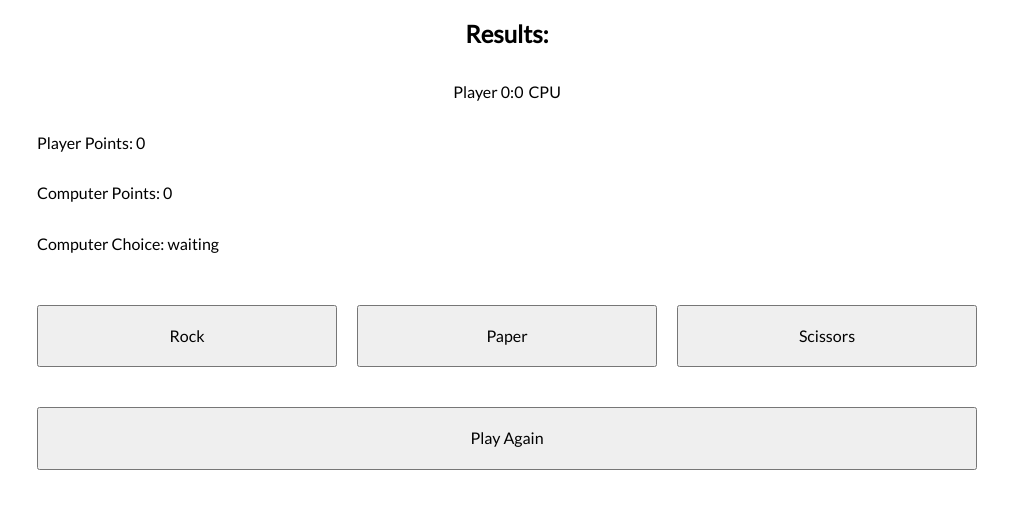
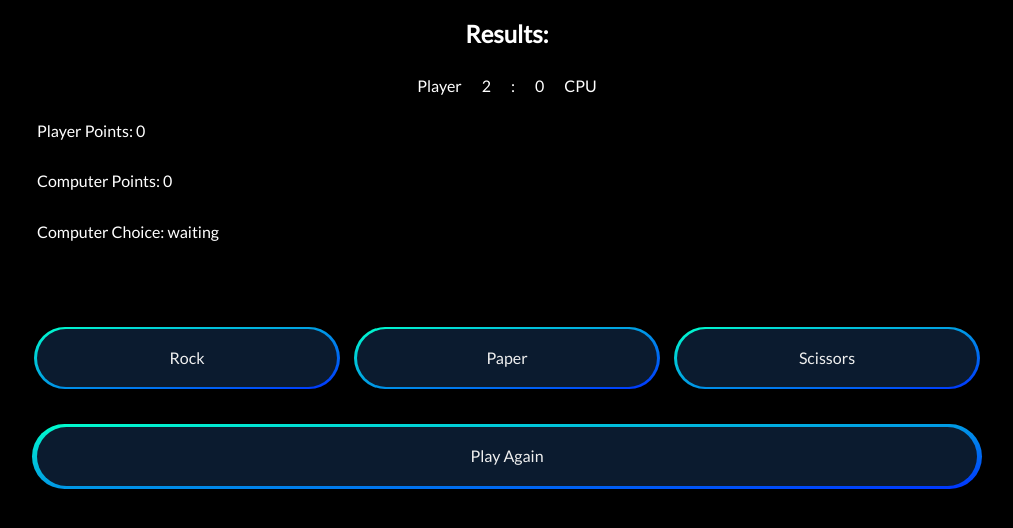
Before and after one commit to Krystian22FrontEnd/rock-paper-scissors-reactVite, a React (Vite) app: page / in a window 1280 px wide. Shown: the top 528 px of the page, without its empty margins (133-1146 px from the left). Built offline with nearby package versions, Linux system fonts and the light colour scheme.

Commit message:
added new styling to the whole app. New look for buttons, added components for lose and win

```diff
--- a/src/Game/script.tsx
+++ b/src/Game/script.tsx
@@ -1,28 +1,33 @@
 import { useEffect, useState } from "react";
 import { getComputerChoice } from "./getComputerChoice";
 import {
+  BigButton,
+  BigWrapper,
   Button,
   ButtonWrapper,
   Header,
+  PointsParagraph,
   ResultsWrapper,
   Span,
   TieParagraph,
   Wrapper,
 } from "./styled";
+import { WinnerScreen } from "../WinnerScreen";
+import { LoserScreen } from "../LoserScreen";
 
 export const Game = () => {
   const [humanChoice, setHumanChoice] = useState<string>("");
   const [computerChoice, setComputerChoice] = useState<string>("waiting");
   const [playerScore, setPlayerScore] = useState<number>(0);
   const [computerScore, setComputerScore] = useState<number>(0);
-  const [playerWins, setPlayerWins] = useState<number>(0);
+  const [playerWins, setPlayerWins] = useState<number>(2);
   const [computerWins, setComputerWins] = useState<number>(0);
 
   useEffect(() => {
     if (playerWins === 3) {
-      alert("GAME WON BY PLAYER!");
+      return;
     } else if (computerWins === 3) {
-      alert("GAME WON BY CPU!");
+      return;
     }
   }, [playerWins, computerWins]);
 
@@ -61,7 +66,6 @@ export const Game = () => {
   const resetRound = () => {
     setPlayerScore(0);
     setComputerScore(0);
-    setComputerChoice("");
   };
 
   const resetGame = () => {
@@ -70,18 +74,23 @@ export const Game = () => {
   };
 
   return (
+    <BigWrapper>
+      {playerWins === 3 ? (
+        <WinnerScreen />
+      ) : computerWins === 3 ? (
+        <LoserScreen />
+      ) : (
         <>
           <Header>Results:</Header>
           <ResultsWrapper>
-        <p>
-          Player {playerWins}:{computerWins}
-          <Span>CPU</Span>
-        </p>
+            <Span> Player</Span>
+            <Span>{playerWins}</Span> <Span>:</Span> <Span>{computerWins}</Span>
+            <Span> CPU</Span>
           </ResultsWrapper>
           <Wrapper>
-        <p>Player Points: {playerScore}</p>
-        <p>Computer Points: {computerScore}</p>
-        <p>Computer Choice: {computerChoice}</p>
+            <PointsParagraph>Player Points: {playerScore}</PointsParagraph>
+            <PointsParagraph>Computer Points: {computerScore}</PointsParagraph>
+            <PointsParagraph>Computer Choice: {computerChoice}</PointsParagraph>
           </Wrapper>
           <TieParagraph>
             {humanChoice === computerChoice ? "Tie" : ""}
@@ -91,16 +100,18 @@ export const Game = () => {
             <Button onClick={() => playRound("paper")}>Paper</Button>
             <Button onClick={() => playRound("scissors")}>Scissors</Button>
           </ButtonWrapper>
+        </>
+      )}
       <ButtonWrapper>
-        <Button
+        <BigButton
           onClick={() => {
             resetRound();
             resetGame();
           }}
         >
           Play Again
-        </Button>
+        </BigButton>
       </ButtonWrapper>
-    </>
+    </BigWrapper>
   );
 };
--- a/src/Game/styled.ts
+++ b/src/Game/styled.ts
@@ -1,18 +1,23 @@
 import styled from "styled-components";
 
-export const Header = styled.h2`
-text-align: center;
+export const BigWrapper = styled.div`
+
 `
 
+export const Header = styled.h2`
+  text-align: center;
+  color: white;
+`;
+
 export const ResultsWrapper = styled.div`
-display: flex;
-flex-wrap: nowrap;
-justify-content: center;
-`
+  display: flex;
+  justify-content: center;
+`;
 
 export const Span = styled.span`
-padding-left: 5px;
-`
+  color: white;
+  padding: 10px;
+`;
 
 export const Wrapper = styled.div`
   display: flex;
@@ -20,9 +25,15 @@ export const Wrapper = styled.div`
   padding-left: 30px;
 `;
 
+export const PointsParagraph = styled.p`
+  color: white;
+`;
+
 export const TieParagraph = styled.p`
-text-align: center;
-`
+  text-align: center;
+  color: white;
+  min-height: 20px;
+`;
 
 export const ButtonWrapper = styled.div`
   display: flex;
@@ -34,4 +45,39 @@ export const Button = styled.button`
   padding: 20px;
   margin: 0 10px;
   width: 100%;
+  background-color: #0b1b2f;
+  border: none;
+  border-radius: 1000px;
+  color: #f0f0f0;
+  position: relative;
+  display: flex;
+  justify-content: center;
+  align-items: center;
+
+  &::after {
+    content: "";
+    position: absolute;
+    height: 107%;
+    width: 102%;
+    border-radius: 1000px;
+    background-image: linear-gradient(
+      to bottom right,
+      #00ffcc,
+      #0033ff
+    );
+    z-index: -1;
+  }
+
+  &:hover {
+    z-index: 0;
+    box-shadow: 40px 0 100px #00ffccc2, -40px 0 100px #0033ffc4;
+    cursor: pointer;
+  }
 `;
+
+export const BigButton = styled(Button)`
+  &::after {
+    height: 110%;
+    width: 101%;
+  }
+`;
--- a/src/GlobalStyle.ts
+++ b/src/GlobalStyle.ts
@@ -11,5 +11,6 @@ html {
 
 body {
   font-family: "Lato", sans-serif;
+background-color: ${({theme}) => theme.color.black}
 }
 `;
--- /dev/null
+++ b/src/LoserScreen/index.tsx
@@ -0,0 +1,9 @@
+import { Wrapper } from "../WinnerScreen/styled"
+
+export const LoserScreen = () => {
+    return (
+            <Wrapper>
+              <p>YOU LOSE!!!!!!!</p>
+            </Wrapper>
+    )
+}
--- /dev/null
+++ b/src/WinnerScreen/index.tsx
@@ -0,0 +1,10 @@
+import { Wrapper } from "./styled";
+
+export const WinnerScreen = () => {
+  return (
+    <Wrapper>
+      <p>WE HAVE A WINNER!!!!!!!</p>
+      <p>Congratulations!!!</p>
+    </Wrapper>
+  );
+};
--- /dev/null
+++ b/src/WinnerScreen/styled.ts
@@ -0,0 +1,15 @@
+import styled from "styled-components";
+
+export const Wrapper = styled.div`
+  display: flex;
+  justify-content: center;
+  align-items: center;
+  flex-direction: column;
+  background-color: black;
+  height: 50vh;
+  color: white;
+  font-size: 30px;
+  border: 5px solid white;
+  box-shadow: 16px 16px 20px 9px rgba(60, 219, 247, 1);
+  margin: 50px 0;
+`;
--- a/src/theme.ts
+++ b/src/theme.ts
@@ -1,5 +1,7 @@
 export const theme = {
-    color: {
-        white: "#00000"
-    }
-}
+  color: {
+    black: "hsl(0, 0%, 0%)",
+    white: "hsl(0, 0%, 100%)",
+    darkOcean: "#00ffcc ",
+  },
+};
```
Lines whose indentation alone changed are shown as unchanged.
